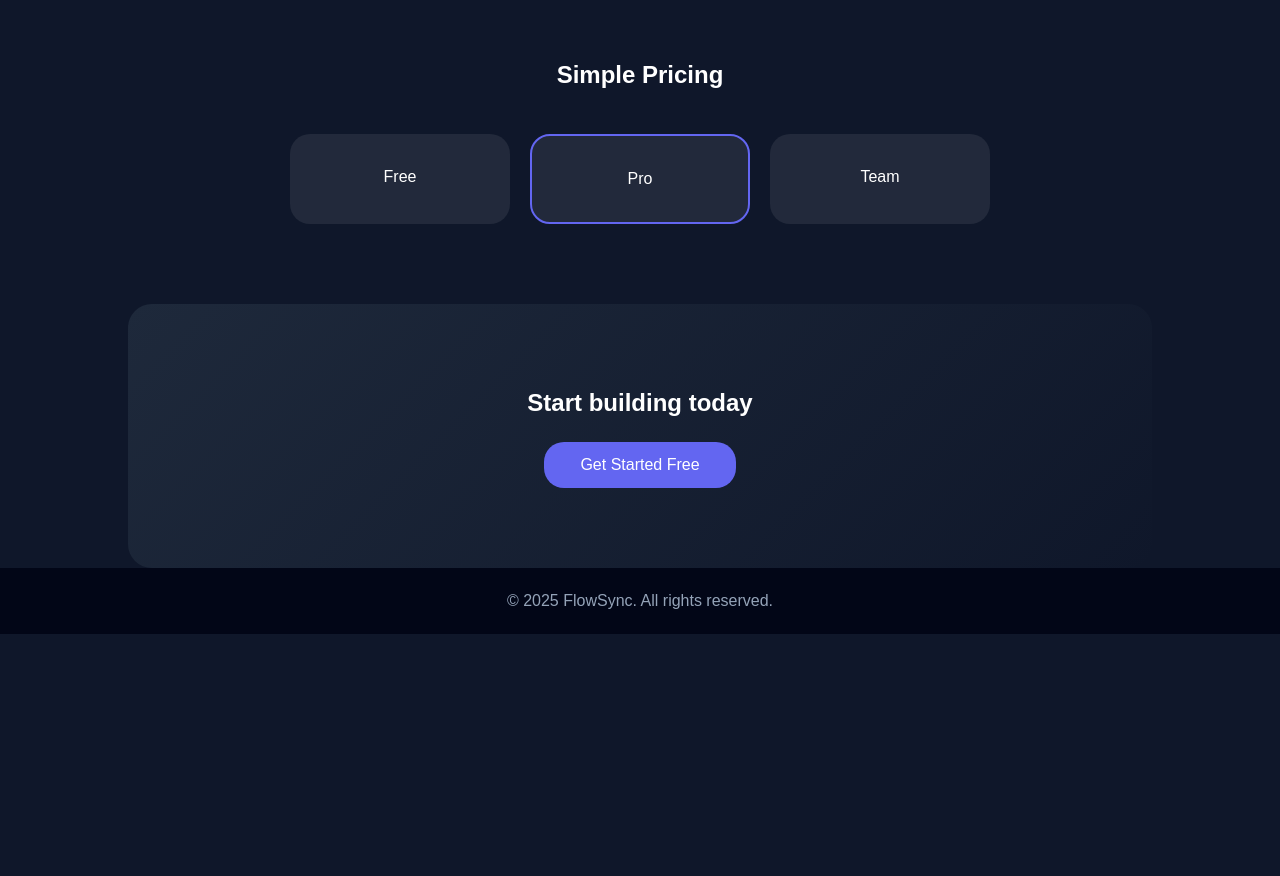
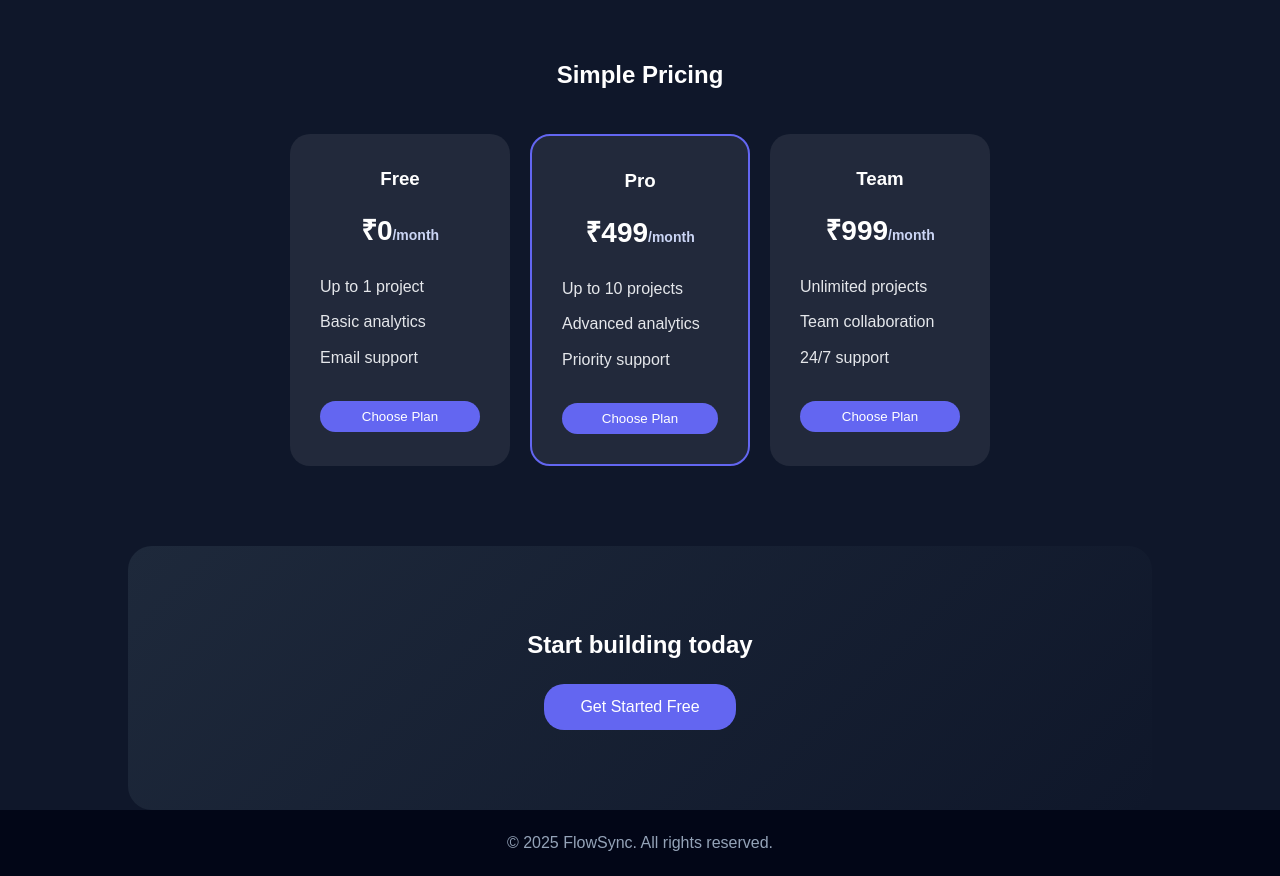
Before and after one commit to INIYAA12/SaaS-homepage, a plain HTML site: page index.html in a window 1280 px wide. Shown: the part 1200-2076 px from the top of the page. Before the commit the page ends 1834 px from the top, so only its background shows below. Drawn offline with Linux system fonts and the light colour scheme.

Commit message:
Improve pricing cards with hover effects and consistent CTA buttons

```diff
--- a/index.html
+++ b/index.html
@@ -69,9 +69,43 @@
   <section class="pricing reveal" id="pricing">
     <h2>Simple Pricing</h2>
     <div class="pricing-grid">
-      <div class="price-card reveal">Free</div>
-      <div class="price-card highlight reveal">Pro</div>
-      <div class="price-card reveal">Team</div>
+      <div class="price-card reveal">
+  <h3>Free</h3>
+  <p class="price">₹0<span>/month</span></p>
+  <ul class="plan-features">
+    <li>Up to 1 project</li>
+    <li>Basic analytics</li>
+    <li>Email support</li>
+  </ul>
+    <button class="nav-btn primary">Choose Plan</button>
+
+</div>
+
+      <div class="price-card highlight reveal">
+  <h3>Pro</h3>
+  <p class="price">₹499<span>/month</span></p>
+  <ul class="plan-features">
+    <li>Up to 10 projects</li>
+    <li>Advanced analytics</li>
+    <li>Priority support</li>
+  </ul>
+    <button class="nav-btn primary">Choose Plan</button>
+
+</div>
+
+    <div class="price-card reveal">
+  <h3>Team</h3>
+  <p class="price">₹999<span>/month</span></p>
+  <ul class="plan-features">
+    <li>Unlimited projects</li>
+    <li>Team collaboration</li>
+    <li>24/7 support</li>
+  </ul>
+  <button class="nav-btn primary">Choose Plan</button>
+
+
+</div>
+
     </div>
   </section>
 
--- a/style.css
+++ b/style.css
@@ -246,3 +246,44 @@ footer {
   opacity: 1;
   transform: translateY(0);
 }
+.price {
+  font-size: 28px;
+  font-weight: bold;
+  margin: 15px 0;
+}
+
+.price span {
+  font-size: 14px;
+  color: #cbd5f5;
+}
+
+.plan-features {
+  list-style: none;
+  margin-top: 20px;
+  text-align: left;
+}
+
+.plan-features li {
+  margin-bottom: 10px;
+  color: #e5e7eb;
+}
+.price-card button {
+  margin-top: 20px;
+  width: 100%;
+}
+.price-card .nav-btn {
+  width: 100%;
+  margin-top: 20px;
+  text-align: center;
+}
+.price-card:hover .nav-btn {
+  transform: translateY(-2px);
+  box-shadow: 0 12px 35px rgba(99,102,241,0.4);
+}
+.price-card:hover {
+  transform: translateY(-8px);
+  box-shadow: 0 25px 50px rgba(0,0,0,0.4);
+}
+.price-card {
+  cursor: pointer;
+}
```
